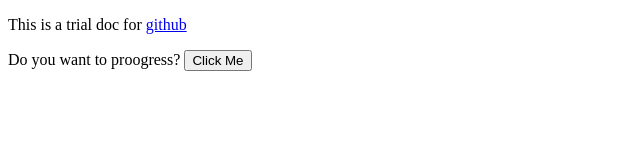
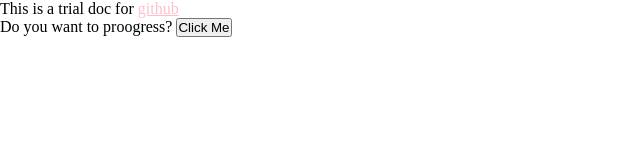
Before and after one commit to leopold-tech/trial-repo, a plain HTML site: page index.html in a window 1280 px wide. Shown: the whole page, without its empty margins (0-640 px from the left). Drawn offline with Linux system fonts and the light colour scheme.

Commit message:
Added css file

```diff
--- a/index.html
+++ b/index.html
@@ -5,6 +5,7 @@
     <meta http-equiv="X-UA-Compatible" content="IE=edge">
     <meta name="viewport" content="width=device-width, initial-scale=1.0">
     <title>Trial - Github</title>
+    <link rel="stylesheet" href="style.css">
 </head>
 <body>
     <p>This is a trial doc for <a href="https://github.com/">github</a></p>
--- /dev/null
+++ b/style.css
@@ -0,0 +1,9 @@
+* {
+    box-sizing: border-box;
+    margin: 0;
+    padding: 0;
+}
+
+a {
+    color: pink;
+}
```
